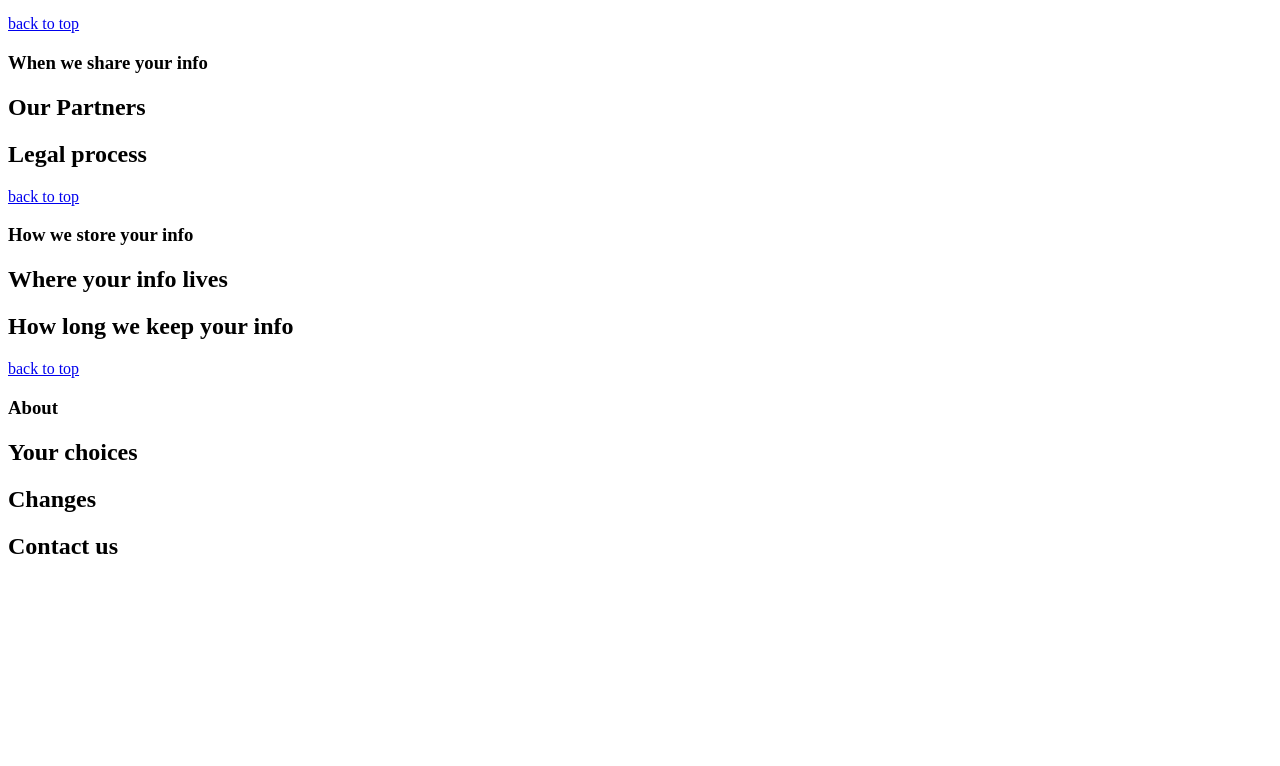
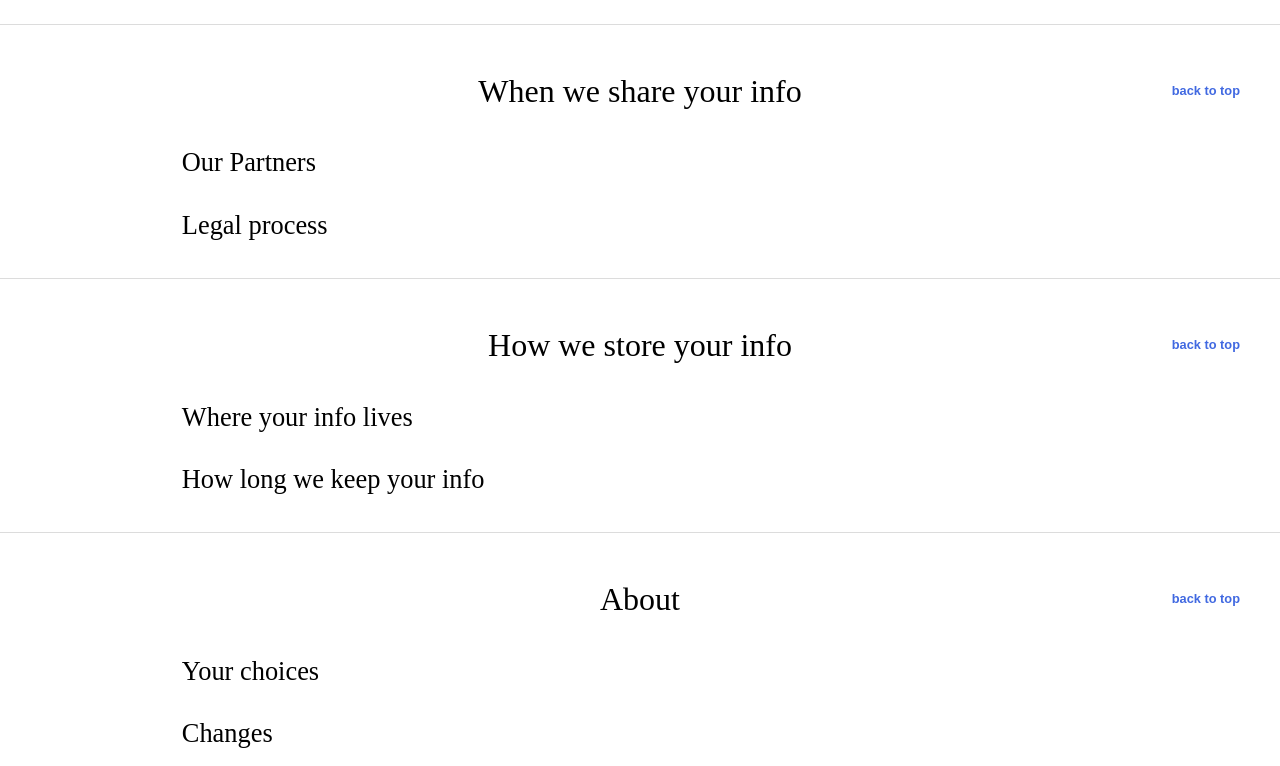
Before and after one commit to grace-sodunke/promptly-policies, a plain HTML site: page index.html in a window 1280 px wide. Shown: the part 726-1492 px from the top of the page. Before the commit the page ends 1306 px from the top, so only its background shows below. Drawn offline with Linux system fonts and the light colour scheme.

Commit message:
fix typo

```diff
--- a/index.html
+++ b/index.html
@@ -8,7 +8,7 @@
 
   <link href="privacy-policy-updates.xml" type="application/rss+xml" title="Promptly Privacy Policy Updates" rel="alternate">
 
-  <link rel="stylesheet" href="css/style.css" media="all" type="text/css">
+  <link rel="stylesheet" href="css/styles.css" media="all" type="text/css">
 
   </head>
 
```
